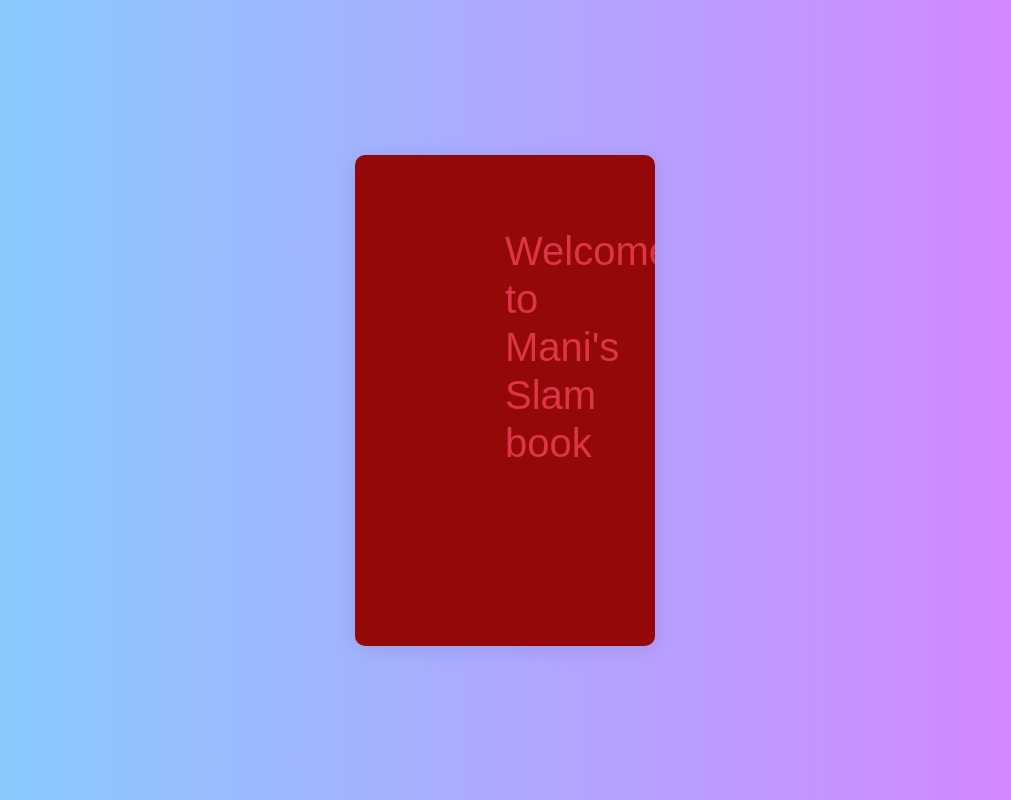
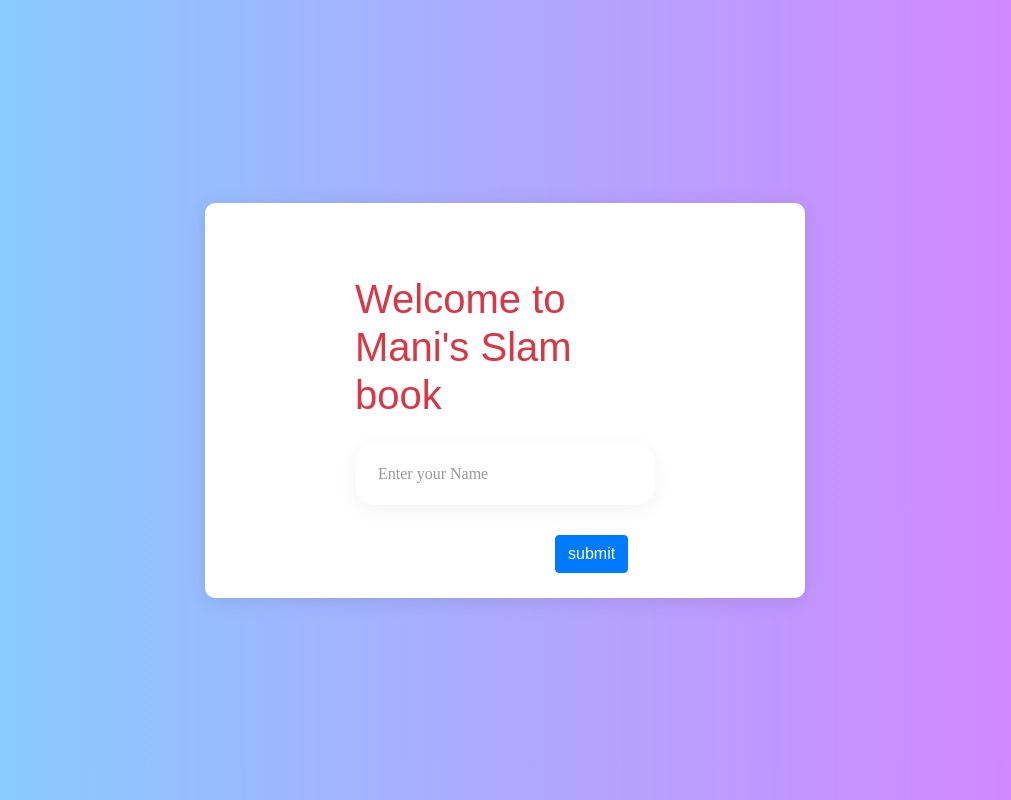
Before and after one commit to Mani1211/Django-slam-book, a Django app: page / in a window 1280 px wide. Shown: the whole page, without its empty margins (135-1146 px from the left). Run offline with Django 3.2, Linux system fonts and the light colour scheme; some libraries are stand-ins or nearby versions; some web fonts are replaced.

Commit message:
setting update

```diff
--- a/static/css/main.css
+++ b/static/css/main.css
@@ -163,8 +163,8 @@ iframe {
 
 
 .wrap-contact100 {
-  width: 100px;
-  background: rgb(148, 8, 8);
+  width: 600px;
+  background:#fff;
   border-radius: 10px;
   overflow: hidden;
   padding: 72px 150px 25px 150px;
```
